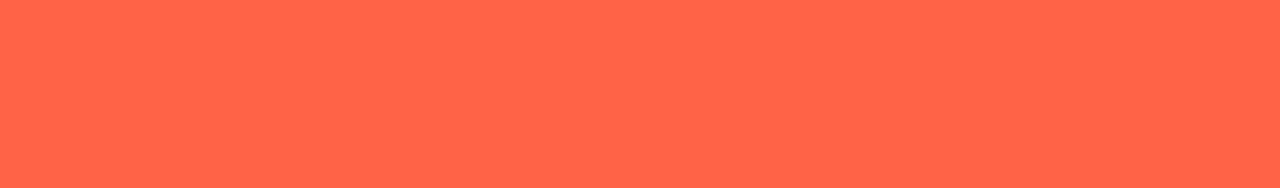
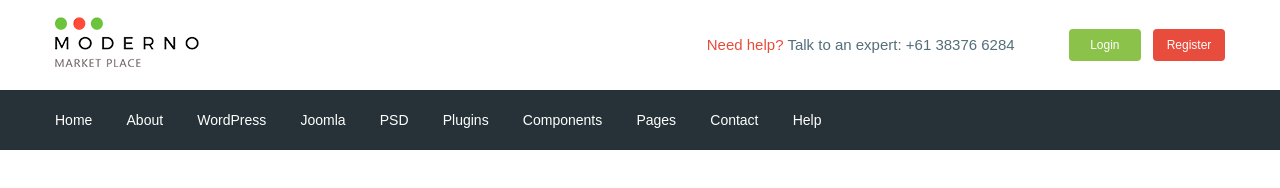
Before and after one commit to TracyGod/moderno, a website: page app/index.html in a window 1280 px wide. Drawn offline with nearby package versions, Linux system fonts and the light colour scheme; files that its build step writes are made by us from their sources.

Commit message:
added header

```diff
--- a/app/index.html
+++ b/app/index.html
@@ -1,17 +1,107 @@
 <!DOCTYPE html>
 <html lang="en">
+
 <head>
   <meta charset="UTF-8">
   <meta name="viewport" content="width=device-width, initial-scale=1.0">
   <title>Document</title>
+  <link href="https://fonts.googleapis.com/css2?family=Roboto:wght@500;700&display=swap" rel="stylesheet">
   <link rel="stylesheet" href="css/libs.min.css">
   <link rel="stylesheet" href="css/style.min.css">
 </head>
+
 <body>
+  <header class="header">
+    <div class="header__top">
 
+      <div class="container">
+        <div class="header__top-inner">
+          <div class="header__logo">
+            <a href="#"><img src="images/logo.png" alt=""></a>
+          </div>
+
+          <div class="header__text">
+            <a href="#">
+              <span>Need help?</span>
+            </a> Talk to an expert:
+            <a class="header__phone" href="tel:61383766284">
+              +61 38376 6284
+            </a>
+          </div>
+          <div class="header__box">
+            <a class="basket" href="#"></a>
+            <a class="header__btn header__btn-login" href="#">Login</a>
+            <a class="header__btn header__btn-register" href="#">Register</a>
+          </div>
+        </div>
+      </div>
+    </div>
+
+
+    <div class="header__menu">
+      <div class="container">
+        <nav class="menu">
+          <ul class="menu__list">
+            <li>
+              <a href="#">
+                Home
+              </a>
+            </li>
+            <li>
+              <a href="#">
+                About
+              </a>
+            </li>
+            <li>
+              <a href="#">
+                WordPress
+              </a>
+            </li>
+            <li>
+              <a href="#">
+                Joomla
+              </a>
+            </li>
+            <li>
+              <a href="#">
+                PSD
+              </a>
+            </li>
+            <li>
+              <a href="#">
+                Plugins
+              </a>
+            </li>
+            <li>
+              <a href="#">
+                Components
+              </a>
+            </li>
+            <li>
+              <a href="#">
+                Pages
+              </a>
+            </li>
+            <li>
+              <a href="#">
+                Contact
+              </a>
+            </li>
+            <li>
+              <a href="#">
+                Help
+              </a>
+            </li>
+          </ul>
+        </nav>
+      </div>
+    </div>
+
+  </header>
 
   <script src="https://ajax.googleapis.com/ajax/libs/jquery/3.5.1/jquery.min.js"></script>
   <script src="js/libs.min.js"></script>
   <script src="js/main.min.js"></script>
 </body>
+
 </html>
--- /dev/null
+++ b/app/scss/_fonts.scss
@@ -0,0 +1,7 @@
+@Font-face{
+  font-family: 'Roboto-Regular', sans-serif;
+  src: url('../fonts/Roboto-Regular.woff2') format('woff2'),
+       url('../fonts/Roboto-Regular.woff') format('woff');
+       font-weight: 400;
+       font-display: swap;
+}
--- /dev/null
+++ b/app/scss/_global.scss
@@ -0,0 +1,35 @@
+html{
+  box-sizing: border-box;
+}
+
+*,
+*::before,
+*::after{
+  box-sizing: inherit;
+}
+
+a{
+  display: inline-block;
+  text-decoration: none;
+  color: $text;
+}
+
+ul, li {
+  margin: 0;
+  padding: 0;
+  list-style: none;
+}
+
+body{
+  font-family: 'Roboto-Regular', sans-serif;
+  font-weight: 4000;
+  font-size: 15px;
+  line-height: 24px;
+  color: $text;
+}
+
+.container{
+  max-width: 1200px;
+  margin: 0 auto;
+  padding: 0 15px;
+}
--- /dev/null
+++ b/app/scss/_vars.scss
@@ -0,0 +1,4 @@
+$text: #546e7a;
+$red: #e74c3c;
+$green: #8bc34a;
+$bg: #263238;
--- a/app/scss/style.scss
+++ b/app/scss/style.scss
@@ -1,15 +1,61 @@
-html{
-  box-sizing: border-box;
+@import 'vars';
+@import 'global';
+@import 'fonts';
+
+
+
+.header__top-inner{
+  display: flex;
+  justify-content: space-between;
+  height: 90px;
+  align-items: center;
 }
 
-*,
-*::before,
-*::after{
-  box-sizing: inherit;
+.header__text{
+  margin-left: auto;
+  margin-right: 50px;
+  span{
+    color: $red;
+  }
 }
 
-body{
-  margin: 0;
-  padding: 0;
-  background-color: tomato;
+.header__btn{
+  padding: 4px;
+  width: 72px;
+  border-radius: 4px;
+  text-align: center;
+  color: #fff;
+  font-size: 12px;
 }
+
+.header__btn-login{
+  background-color: $green;
+  margin-right: 8px;
+}
+
+.header__btn-register{
+  background-color: $red;
+}
+
+.header__menu{
+  background-color: $bg;
+}
+
+.menu{
+  display: flex;
+  align-items: center;
+  height: 60px;
+}
+
+.menu__list{
+  li{
+    display: inline-block;
+    & + li{
+      margin-left: 30px;
+    }
+  }
+  a{
+    color: #fff;
+    font-size: 14px;
+  }
+}
```
Also changed, not shown: app/fonts/Roboto-Regular.woff (added), app/fonts/Roboto-Regular.woff2 (added), app/images/logo.png (added).
